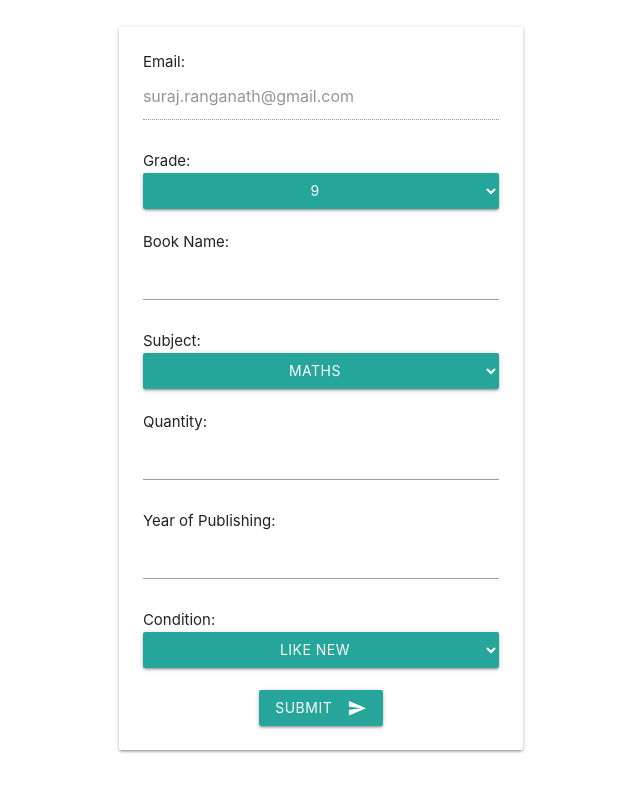
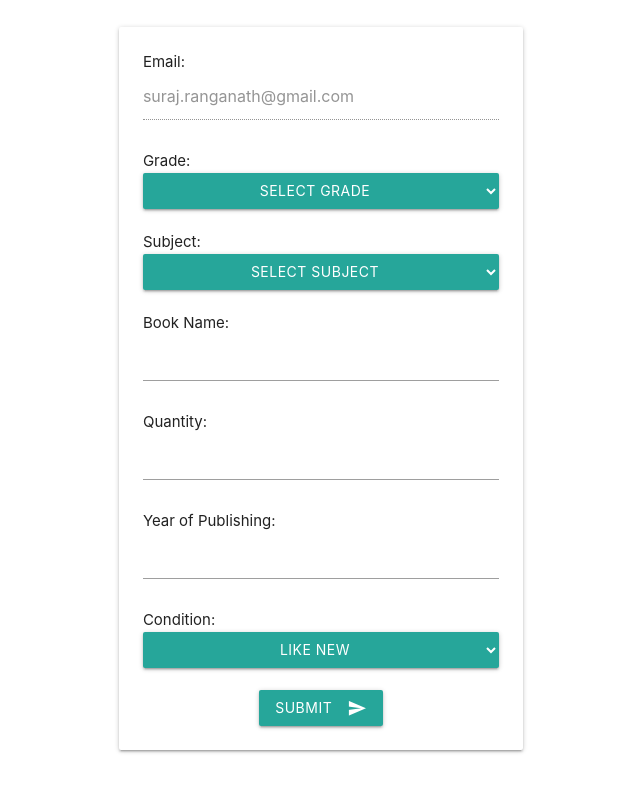
Before and after one commit to suraj-ranganath/OurBookTreeDjango, a Django app: page /give/ in a window 1280 px wide. Shown: the part 160-945 px from the top of the page, without its empty margins (319-959 px from the left). Run offline with Django 3.2, Linux system fonts and the light colour scheme; a user stored in the database is signed in; some libraries are stand-ins or nearby versions.

Commit message:
fixed take error, giveform in progress

```diff
--- a/OBTApp/views.py
+++ b/OBTApp/views.py
@@ -87,9 +87,9 @@ def account_activation_sent(request):
 
 def BookGiveFormView(request):
     if request.method == 'POST':
+        entries = request.POST
+        userid = request.user.id
 
-        userid = request.user.id
-        entries = request.POST
 
         cursor.execute("insert into obtapp_book (grade,bookName,subject) values ('{}','{}','{}')".format(entries['grade'],entries['bookname'],entries['subject']))
         cursor.execute("insert into obtapp_give (userid_id,completedFlag) values ('{}',0)".format(userid))
@@ -147,7 +147,7 @@ def BookTakeFormView(request):
         global finalentries
 
         entries = request.POST
-        if dict(request.POST).get('subject') in (None,'',['']):
+        if dict(request.POST).get('subject') in (None,'',['']) and dict(request.POST).get('bookname') in (None,'',['']):
             finalentries['grade'] = entries['grade']
 
             global SUBJECT_LIST
--- a/templates/giveform.html
+++ b/templates/giveform.html
@@ -12,28 +12,34 @@
 {%csrf_token%}
 <!-- {{ give_form.as_p }} -->
 Email: <input type='text' name="email" value={{email}} disabled><br><br>
-Grade: <select class='dropdown-trigger btn' name="grade" id="grade" required>
-    <option value="9">9</option>
-    <option value="10">10</option>
-    <option value="11">11</option>
-    <option value="12">12</option>
-</select><br><br>
+Grade: <select class='dropdown-trigger btn' name="grade" id="grade" required onChange="form.submit();">
+    {% if not grade %}
+      <option value="Dummy" disabled selected hidden>Select Grade</option>
+      {% else %}
+      <option value="Dummy" disabled selected hidden>{{grade}}</option>
+      {% endif %}
+      <option value="9">9</option>
+      <option value="10">10</option>
+      <option value="11">11</option>
+      <option value="12">12</option>
+  </select><br><br>
+
+
+
+
+      {% if not sub %}
+      Subject: <select class='dropdown-trigger btn' required name="subject" id="subject" onChange="form.submit();">
+      <option value="" disabled selected hidden>Select Subject</option>
+      {% else %}
+      Subject: <select class='dropdown-trigger btn' name="subject" id="subject" onChange="form.submit();">
+      <option value="" selected hidden>{{sub}}</option>
+      {% endif %}
+      {% for i in sublist %}
+      <option value="{{i.0}}">{{i.1}}</option>
+      {% endfor %}
+
+  </select><br><br>
 Book Name: <input type="text" name="bookname" id="bookname" required><br><br>
-Subject: <select class='dropdown-trigger btn' name="subject" id="subject" required>
-    <option value="M">Maths</option>
-    <option value="P">Physics</option>
-    <option value="C">Chemsitry</option>
-    <option value="CS">Computer Science</option>
-    <option value="B">Biology</option>
-    <option value="E">English</option>
-    <option value="A">Accountancy</option>
-    <option value="EC">Economics</option>
-    <option value="BS">Chemsitry</option>
-    <option value="EN">Entrepreneurship</option>
-    <option value="H">History</option>
-    <option value="SO">Sociology</option>
-    <option value="PS">Psychology</option>
-</select><br><br>
 Quantity: <input type="number" name="quan" id="quan" required><br><br>
 Year of Publishing: <input type='text' name='yearpub'  id='yearpub' data-length="4" pattern="[0-9]{4}" required/><br><br>
 Condition: <select class='dropdown-trigger btn' name="condition" id="condition" required>
```
